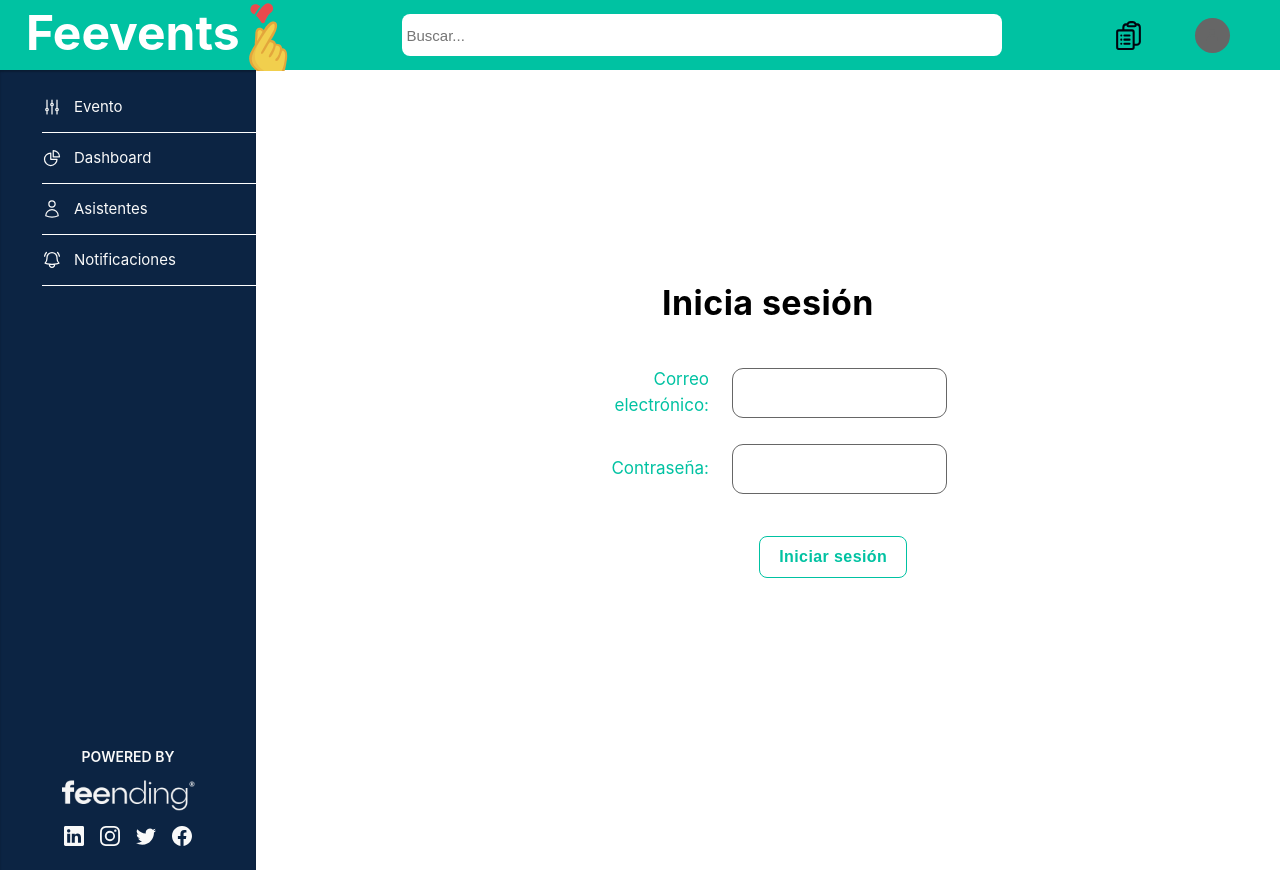
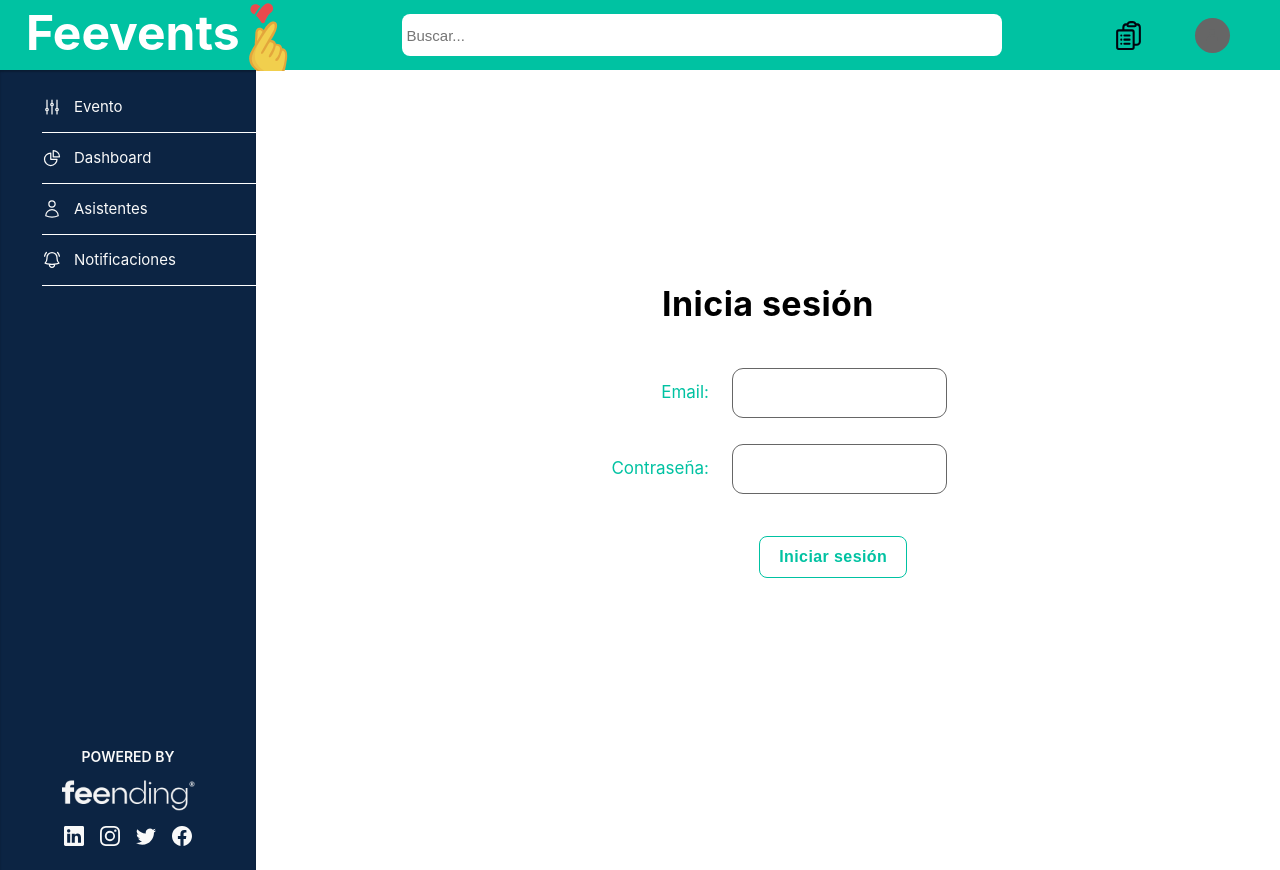
Before and after one commit to amsiceza/TBridge-Feending-Project, a React (Vite) app: page /login in a window 1280 px wide. Built offline with nearby package versions, Linux system fonts and the light colour scheme; a web font is replaced by a local one.

Commit message:
login changes

```diff
--- a/src/components/Login/Login.jsx
+++ b/src/components/Login/Login.jsx
@@ -53,7 +53,7 @@ const Login = () => {
       <br></br>
       <form onSubmit={handleSubmit}>
         <div className="form-group">
-          <label htmlFor="email">Correo electrónico:</label>
+          <label htmlFor="email">Email:</label>
           <input
             type="email"
             id="email"
```
